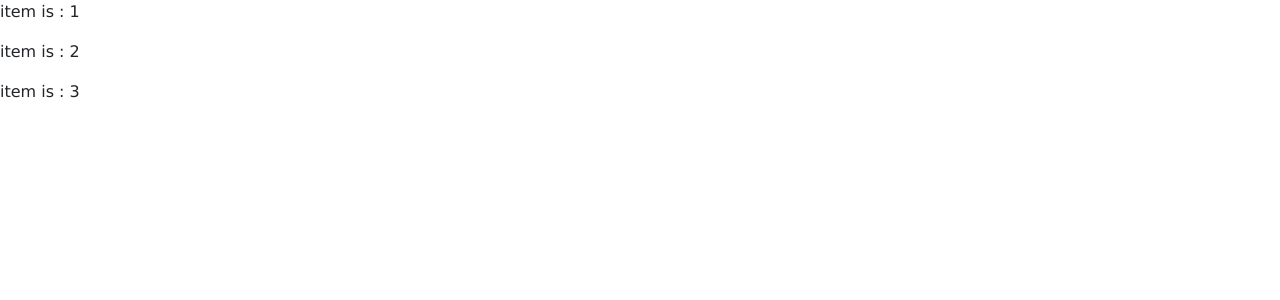
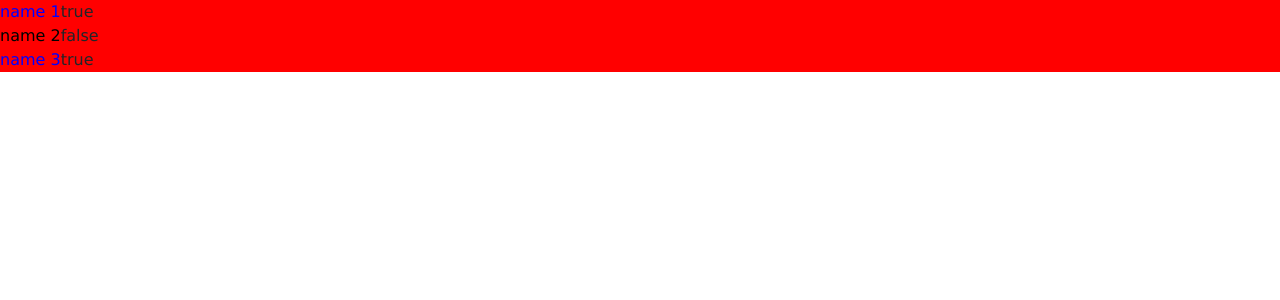
Before and after one commit to trieuquang204/learning-angular, an Angular app: page / in a window 1280 px wide. Shown: the top 300 px of the page. Built offline with nearby package versions, Linux system fonts and the light colour scheme.

Commit message:
ngStyle Directive in Angular

```diff
--- a/src/app/Container/container.component.html
+++ b/src/app/Container/container.component.html
@@ -9,6 +9,15 @@
 <span>{{ searchValue }}</span> -->
 
 
-<div *ngFor="let item of [1, 2, 3]">
+<!-- <div *ngFor="let item of [1, 2, 3]">
   <p>item is : {{ item }}</p>
+</div> -->
+
+
+<div *ngFor="let item of products">
+ <div [ngStyle]="{backgroundColor: 'red'}">
+  <span [ngStyle]="{color: item.status ? 'blue' : 'black'}">{{ item.name }}</span>
+  <span>{{ item.status }}</span>
+  <br>
+ </div>
 </div>
--- a/src/app/Container/container.component.ts
+++ b/src/app/Container/container.component.ts
@@ -32,5 +32,10 @@ export class ContainerComponent implements OnInit  {
   // }
 
 
-  searchValue? : string = "quang hiii";
+  // searchValue? : string = "quang hiii";
+  products = [
+    {id: 1, name: "name 1", price: 10, color: 'red', status: true},
+    {id: 2, name: "name 2", price: 90, color: 'blue', status: false},
+    {id: 3, name: "name 3", price: 80, color: 'black', status: true},
+  ]
 }
```
Also changed, not shown: note.txt.
